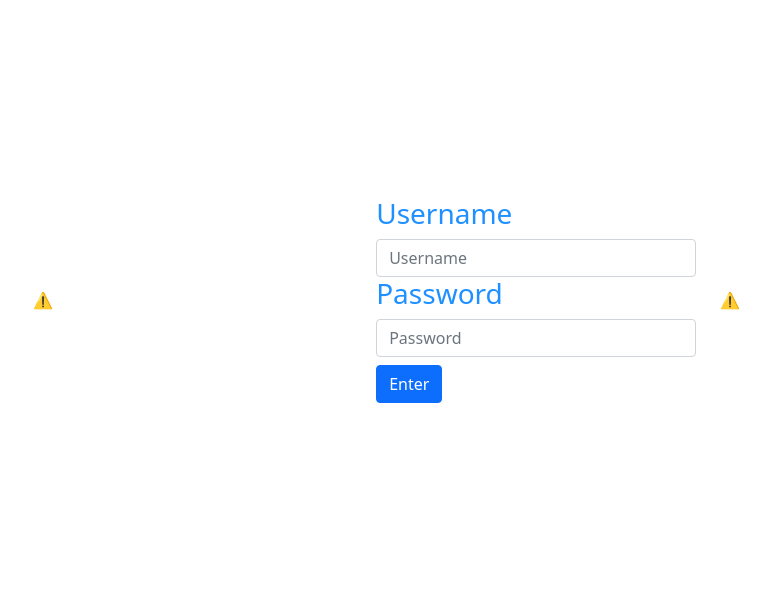
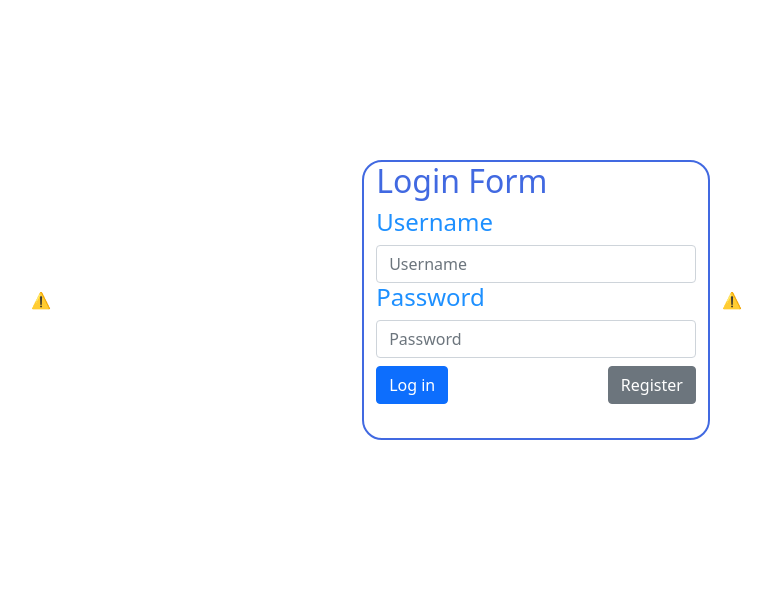
Before and after one commit to Assylken/Final-Project-Python, a Flask app: page /login in a window 1280 px wide. Shown: the top 599 px of the page, without its empty margins (104-876 px from the left). Run offline with Flask 2, Linux system fonts and the light colour scheme.

Commit message:
little updates

```diff
--- a/src/main.py
+++ b/src/main.py
@@ -8,11 +8,12 @@ from transformers import pipeline
 import jwt
 from parsing import getUrls
 
-
 app = Flask(__name__)
 app.config['SQLALCHEMY_DATABASE_URI'] = 'postgresql://postgres:Aizhan1212@localhost/PythonAssignment'
 app.config['SECRET_KEY'] = 'thisismyflasksecretkey'
 db = SQLAlchemy(app)
+token_save = ""
+
 
 class Users(db.Model):
 	__tablename__ = 'users'
@@ -20,7 +21,7 @@ class Users(db.Model):
 	login = db.Column('login', db.Unicode)
 	password = db.Column('password', db.Unicode)
 	token = db.Column('token', db.Unicode)
-	def __init__(self, login, password, token):
+	def __init__(self, id, login, password, token):
 		self.login = login
 		self.password = password
 		self.token = token
@@ -34,18 +35,17 @@ class Store(db.Model):
 		self.articles = articles
 		self.summaries = summaries
 
-
-
 def token_required(f):
 	@wraps(f)
 	def decorated(*args, **kwargs):
 		find_token = request.args.get('token')
-		print(find_token)
 		if not find_token:
-			return jsonify({'message' : 'Token is missing'}), 403
+			return '''<link href="https://cdn.jsdelivr.net/npm/bootstrap@5.1.3/dist/css/bootstrap.min.css" rel="stylesheet"
+		integrity="sha384-1BmE4kWBq78iYhFldvKuhfTAU6auU8tT94WrHftjDbrCEXSU1oBoqyl2QvZ6jIW3" crossorigin="anonymous"> <h1 class="text-warning"> Token is missing </h1>''', 403
 		real = Users.query.filter_by(token = find_token).first()
 		if real is None:
-			return "<h1> Hello, Could not verify the token </h1>"
+			return '''<link href="https://cdn.jsdelivr.net/npm/bootstrap@5.1.3/dist/css/bootstrap.min.css" rel="stylesheet"
+		integrity="sha384-1BmE4kWBq78iYhFldvKuhfTAU6auU8tT94WrHftjDbrCEXSU1oBoqyl2QvZ6jIW3" crossorigin="anonymous"> <h1 class="text-danger"> Could not verify the token </h1>'''
 		return f(*args, **kwargs)
 	return decorated
 
@@ -53,10 +53,30 @@ def token_required(f):
 def home():
 	return render_template('home.html')
 
+@app.route('/token')
+def token():
+	return '<h3>This is current token:<h3>' + token_save
+
+
 @app.route('/protected')
 @token_required
 def protected():
-	return "<h1> Hello, token which is provided is correct </h1>"
+	return '''
+	<link href="https://cdn.jsdelivr.net/npm/bootstrap@5.1.3/dist/css/bootstrap.min.css" rel="stylesheet"
+		integrity="sha384-1BmE4kWBq78iYhFldvKuhfTAU6auU8tT94WrHftjDbrCEXSU1oBoqyl2QvZ6jIW3" crossorigin="anonymous">
+
+	<div class="container d-flex align-items-center justify-content-center" style="height: 600px">
+		<div class="row text-center">
+			<div>
+				<h1 class="text-success" class="font-size: 60px"> Success </h1>
+				<p class="text-success" style="font-size: 40px"> Token is correct </p>
+				<lottie-player src="https://assets5.lottiefiles.com/packages/lf20_4qldwfx4.json"  background="transparent"  speed="1"  style="width: 300px; height: 300px;" autoplay></lottie-player>
+			</div>
+		</div>
+	</div>
+	<script src="https://unpkg.com/@lottiefiles/lottie-player@latest/dist/lottie-player.js"></script>
+
+	'''
 
 
 @app.route('/login', methods=['GET', 'POST'])
@@ -65,6 +85,8 @@ def login():
 		usernamedata = Users.query.filter_by(login = request.form['username'], password = request.form['password']).first()
 		if usernamedata is not None:
 			token = jwt.encode({'user': usernamedata.login, 'exp':datetime.utcnow() + timedelta(minutes=15)}, app.config['SECRET_KEY'])
+			global token_save
+			token_save = token
 			print(token)
 			update_token = Users.query.filter_by(id = usernamedata.id).first()
 			token2 = token
@@ -75,6 +97,31 @@ def login():
 			error = 'Invalid login or password!'
 			return render_template('login.html', error = error)
 	return render_template('login.html')
+
+
+@app.route('/registration', methods=['GET', 'POST'])
+def registration():
+	if request.method == 'POST':
+		usernamedata = Users.query.filter_by(login = request.form['username']).first()
+		user = request.form['username']
+		passw = request.form['password']
+		passw2 = request.form['password2']
+		if user == "" or passw == "" or passw2 == "":
+		 	error = 'Please fill all blanks'
+		 	return render_template('registration.html', error = error)
+		if passw != passw2:
+		 	error = 'Password mismatch'
+		 	return render_template('registration.html', error = error)
+		if usernamedata is None:
+			info = Users(int, user, passw, "")
+			db.session.add(info)
+			db.session.commit()
+			success = 'Successfully registered!'
+			return render_template('registration.html', success = success)
+		else:
+			error = 'This user already exists'
+			return render_template('registration.html', error = error)
+	return render_template('registration.html')
 
 
 @app.route('/coin', methods=['GET', 'POST'])
@@ -129,7 +176,6 @@ def coin():
 		db.session.add(info)
 		db.session.commit()
 		str_answer = Store.query.filter_by(summaries = TOTAL_SUMMARY).first()
-		db.session.commit()
 		return '''
 				<!DOCTYPE html>
 				<html lang="en">
--- a/src/templates/home.html
+++ b/src/templates/home.html
@@ -20,6 +20,7 @@
 			</div>
 			<div class="p-2">
 				<a href="login" type="button" style="width: 130px; height: 50px; font-size: 20px;" class="btn btn-primary"> Log in </a>
+				<a href="registration" type="button" style="width: 130px; height: 50px; font-size: 20px;" class="btn btn-primary"> Register </a>
 			</div>
 		</div>
 		<lottie-player src="https://assets1.lottiefiles.com/packages/lf20_gwup5cjy.json"  background="transparent"  speed="1"  style="margin-top: 70px; width: 400px; height: 400px;" autoplay></lottie-player>
--- a/src/templates/login.html
+++ b/src/templates/login.html
@@ -14,24 +14,26 @@
   <div class="container d-flex align-items-center justify-content-center" style="height: 600px;">
     <div class="row align-items-center">
     <lottie-player class="col" src="https://assets6.lottiefiles.com/packages/lf20_mragdxra.json"  background="transparent"  speed="1"  style="width: 400px; height: 400px;"   autoplay></lottie-player>
-    <form class="col" action="login" method='POST'>
+    <form style="border: 2px solid royalblue; border-radius: 20px; height: 280px;"  class="col" action="login" method='POST'>
+      <h2 style="color: royalblue"> Login Form</h2>
       <div class="form-group">
         <label>
-          <h3 style="color: dodgerblue">Username</h3>
+          <h4 style="color: dodgerblue">Username</h4>
         </label>
         <input name="username" type="username" class="form-control" id="exampleInputUsername" placeholder="Username">
       </div>
       <div class="form-group">
         <label>
-          <h3 style="color: dodgerblue">Password</h3>
+          <h4 style="color: dodgerblue">Password</h4>
         </label>
         <input name="password" type="password" class="form-control" id="exampleInputPassword1" placeholder="Password">
       </div>
       <div>
         <span class="text-danger">{{error}}</span>
       </div>
-      <div>
-        <button type="submit" class="btn btn-primary mt-2">Enter </button>
+      <div class="d-flex justify-content-between">
+        <button type="submit" class="btn btn-primary mt-2"> Log in </button>
+        <a href="registration" type="submit" class="btn btn-secondary mt-2"> Register </a>
       </div>
     </form>
     <lottie-player class="col"  src="https://assets6.lottiefiles.com/packages/lf20_q5pk6p1k.json" background="transparent" speed="1"
```
Also changed, not shown: src/templates/registration.html (added, +55 -0 lines), src/images/loading.gif (deleted).
